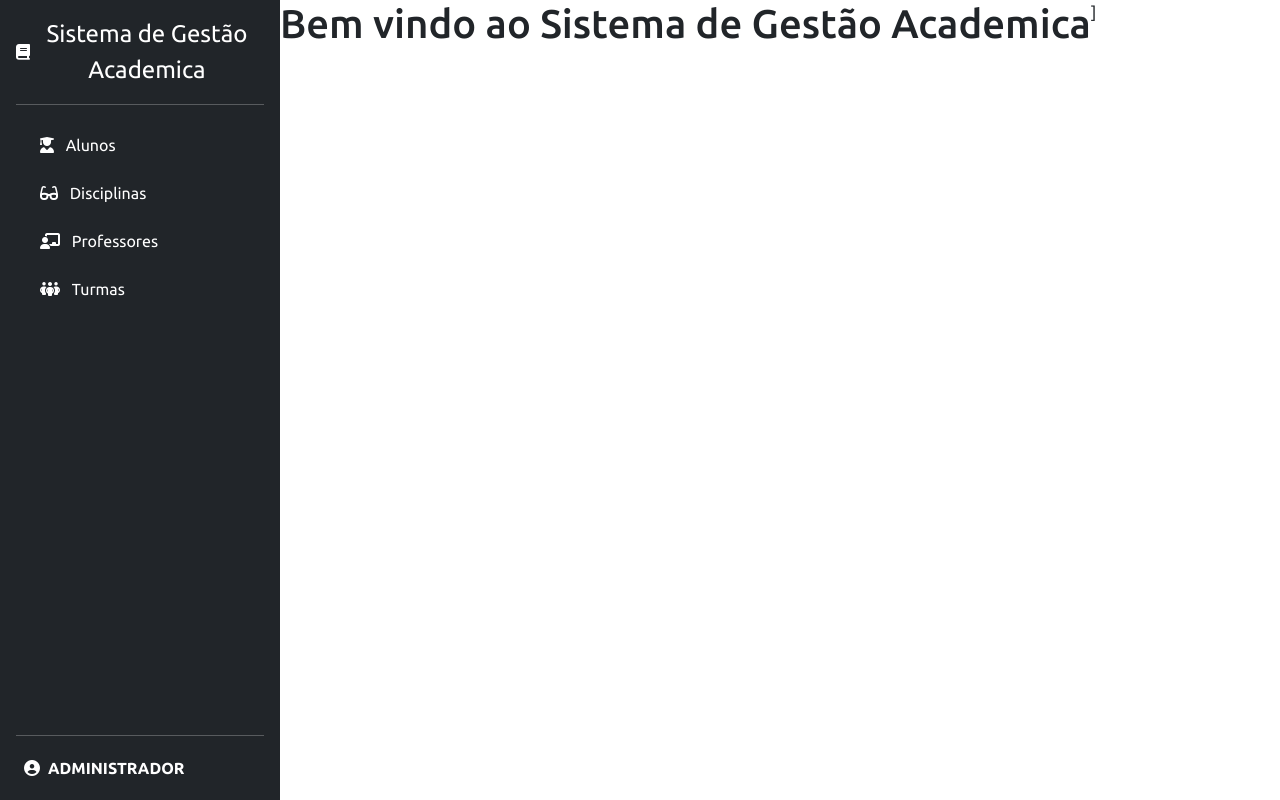
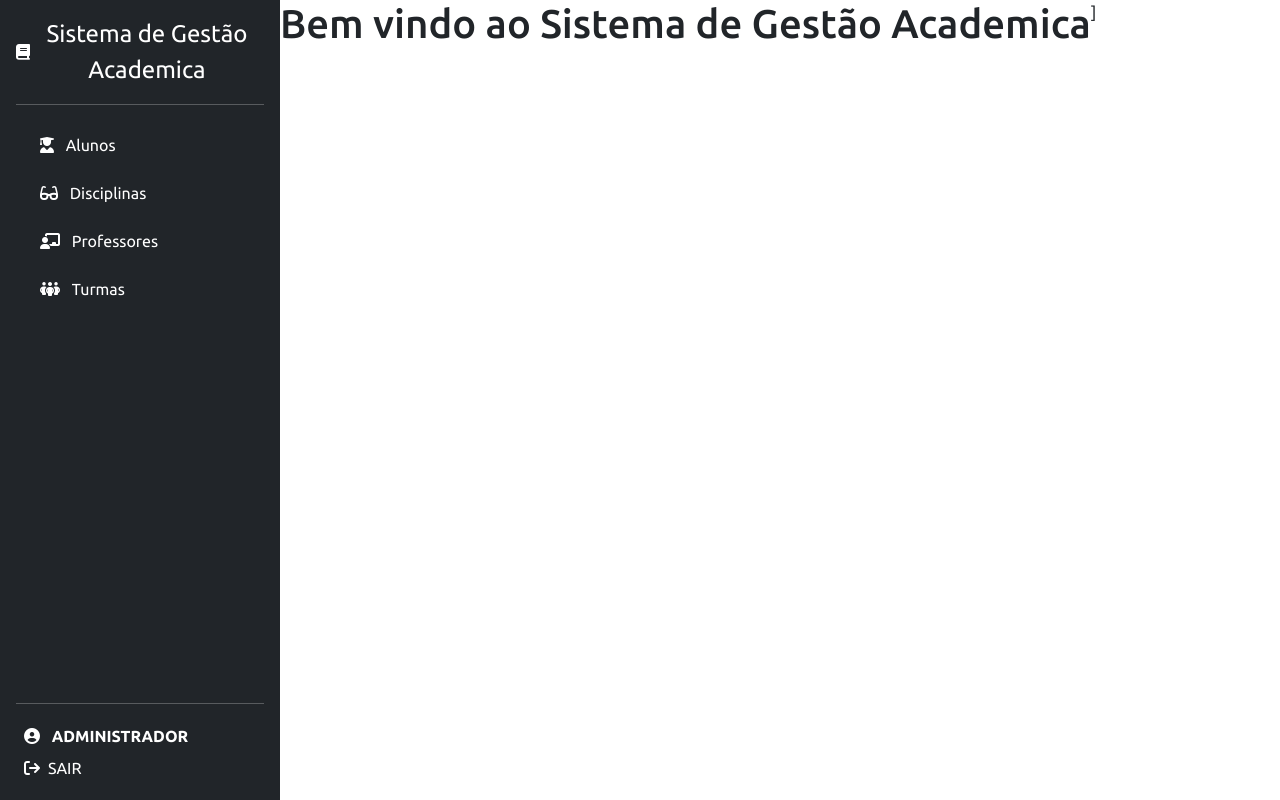
Before and after one commit to Martarelli/Sistema_de_Gestao_Academica, a PHP site: page /dashboard.php in a window 1280 px wide. Run offline with PHP 8.4, Linux system fonts and the light colour scheme; a user stored in the database is signed in; some libraries are stand-ins or nearby versions; some web fonts are replaced.

Commit message:
botão de logout

```diff
--- a/sidemenu.php
+++ b/sidemenu.php
@@ -40,9 +40,11 @@
     </ul>
     <hr>
     <div class="dropdown">
+      <i class="fa-solid fa-circle-user p-2"></i>
+      <?php echo "<strong>".strtoupper($_SESSION['username'])."</strong>" ?>
       <a href="logout.php" class="d-flex align-items-center text-white text-decoration-none">
-      <i class="fa-solid fa-circle-user p-2"></i>
-        <?php echo "<strong>".strtoupper($_SESSION['username'])."</strong>" ?>
+      <i class="fa-solid fa-arrow-right-from-bracket p-2"></i>
+      SAIR
       </a>
     </div>
   </div>
```
